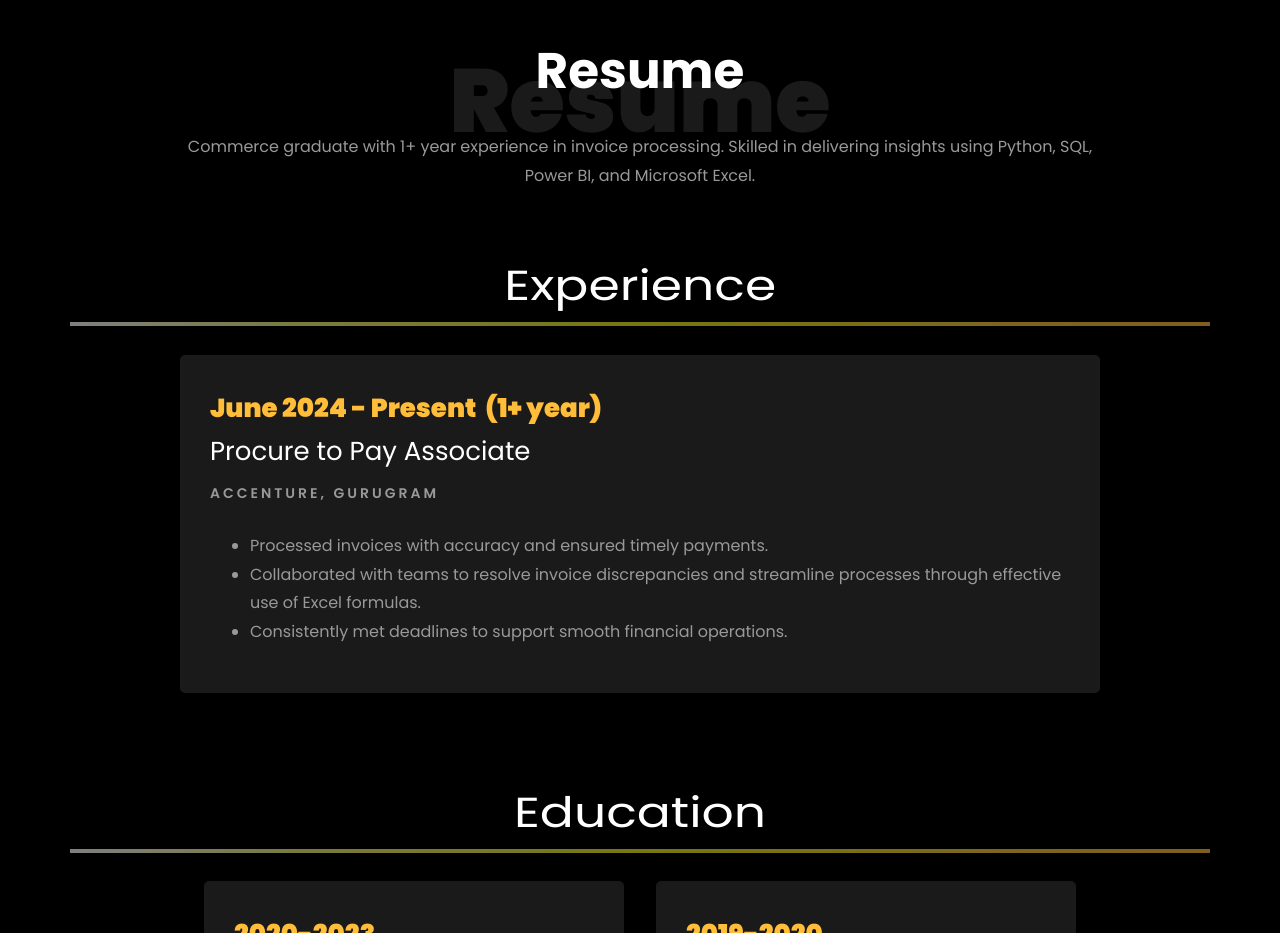
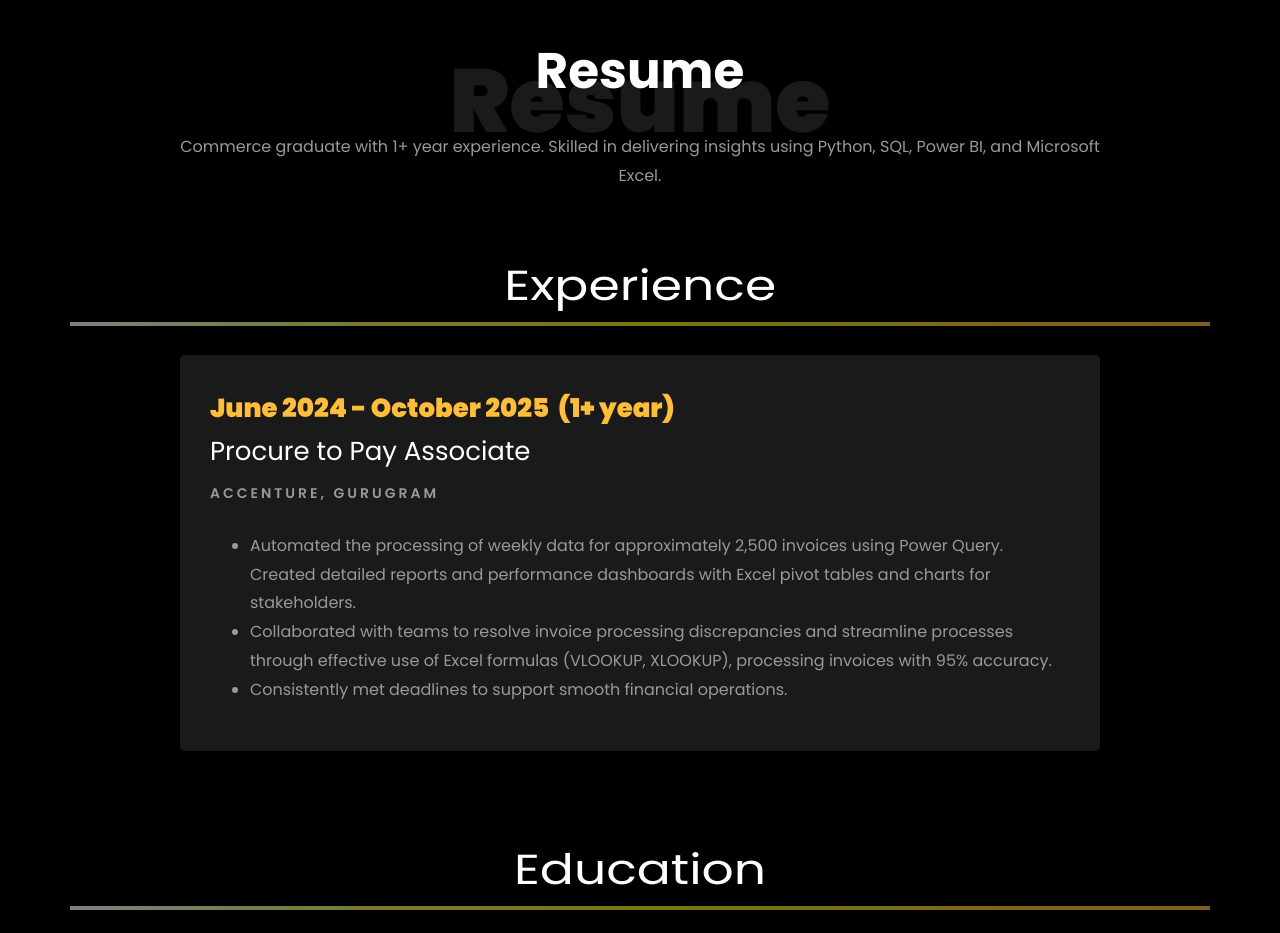
Before and after one commit to yadavlalit7290/lalit_yadav.github.io, a plain HTML site: page index.html in a window 1280 px wide. Shown: the part 1520-2453 px from the top of the page. Drawn offline with Linux system fonts and the light colour scheme; files whose address does not match are found by name.

Commit message:
Update index.html

```diff
--- a/index.html
+++ b/index.html
@@ -225,7 +225,7 @@
             <h1 class="big big-2">Resume</h1>
             <h2 class="mb-4">Resume</h2>
             <p>
-              Commerce graduate with 1+ year experience in invoice processing. Skilled in delivering insights using Python, SQL, Power BI, and Microsoft Excel.
+              Commerce graduate with 1+ year experience. Skilled in delivering insights using Python, SQL, Power BI, and Microsoft Excel.
             </p>
           </div>
         </div>
@@ -237,12 +237,12 @@
         <div class="row justify-content-center">
           <div class="col-md-10">
             <div class="resume-wrap ftco-animate">
-              <span class="date">June 2024 - Present  (1+ year)</span>
+              <span class="date">June 2024 - October 2025  (1+ year)</span>
               <h2>Procure to Pay Associate</h2>
               <span class="position">Accenture, Gurugram</span>
               <ul class="mt-4">
-                <li>Processed invoices with accuracy and ensured timely payments.</li>
-                <li>Collaborated with teams to resolve invoice discrepancies and streamline processes through effective use of Excel formulas.</li>
+                <li>Automated the processing of weekly data for approximately 2,500 invoices using Power Query. Created detailed reports and performance dashboards with Excel pivot tables and charts for stakeholders.</li>
+                <li>Collaborated with teams to resolve invoice processing discrepancies and streamline processes through effective use of Excel formulas (VLOOKUP, XLOOKUP), processing invoices with 95% accuracy.  </li>
                 <!-- <li>Collaborated with teams to resolve invoice discrepancies and streamline processes.</li> -->
                 <li>Consistently met deadlines to support smooth financial operations.</li>
               </ul>
```
